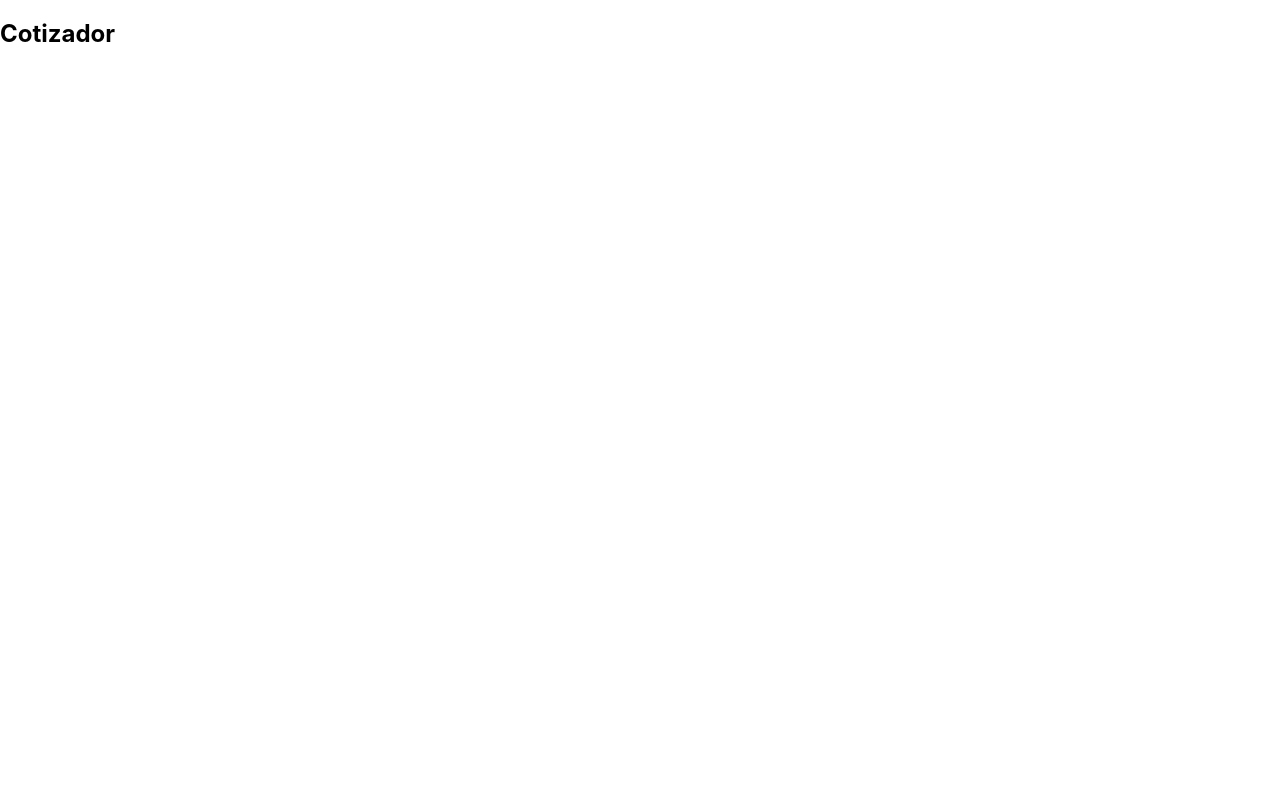
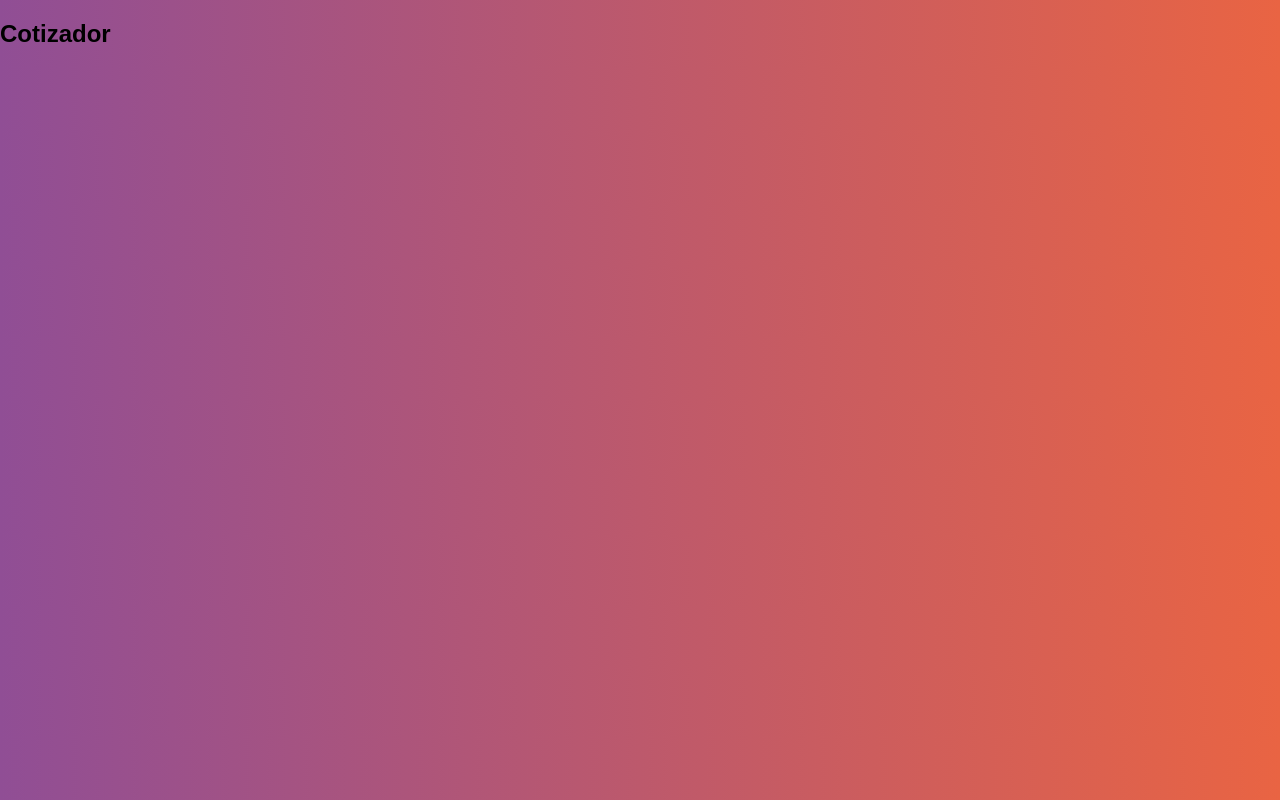
Before and after one commit to jimmy404/REACT-StyledComponents-Cotizador-Seguro, a React (Create React App) app: page / in a window 1280 px wide. Built offline with nearby package versions, Linux system fonts and the light colour scheme.

Commit message:
Adding styles - index.css

```diff
--- a/src/index.css
+++ b/src/index.css
@@ -1,13 +1,36 @@
+html {
+  box-sizing: border-box;
+}
 body {
-  margin: 0;
-  font-family: -apple-system, BlinkMacSystemFont, 'Segoe UI', 'Roboto', 'Oxygen',
-    'Ubuntu', 'Cantarell', 'Fira Sans', 'Droid Sans', 'Helvetica Neue',
-    sans-serif;
-  -webkit-font-smoothing: antialiased;
-  -moz-osx-font-smoothing: grayscale;
+  background: #e96443;  /* fallback for old browsers */
+  background: -webkit-linear-gradient(to right, #904e95, #e96443);  /* Chrome 10-25, Safari 5.1-6 */
+  background: linear-gradient(to right, #904e95, #e96443);
+  font-family: Arial, Helvetica, sans-serif;
 }
-
-code {
-  font-family: source-code-pro, Menlo, Monaco, Consolas, 'Courier New',
-    monospace;
+ul {
+  list-style: none;
+  padding: none;
+  margin: none;
 }
+span.resultado {
+  position: relative;
+  width: 100%;
+}
+.resultado-enter {
+  transition: .5s;
+}
+.resultado-enter.resultado-enter-active{
+  transform: translateY(0%);
+}
+.resultado-exit{
+  transform: translateY(0);
+  transition: .5s;
+  position : absolute;
+  left: 0;
+  bottom : 0;
+  right: 0;
+}
+.resultado-exit-active{
+  opacity: 0;
+  transform: translateY(-10%);
+}
```
